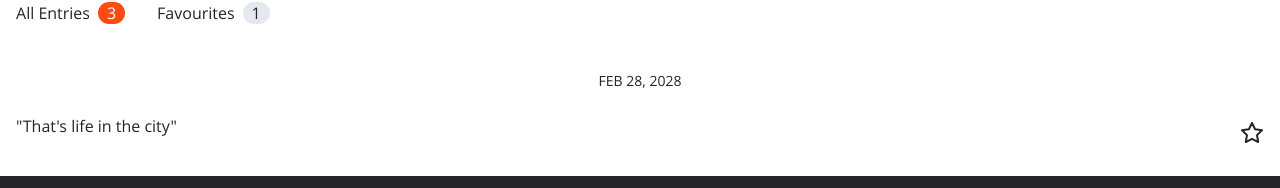
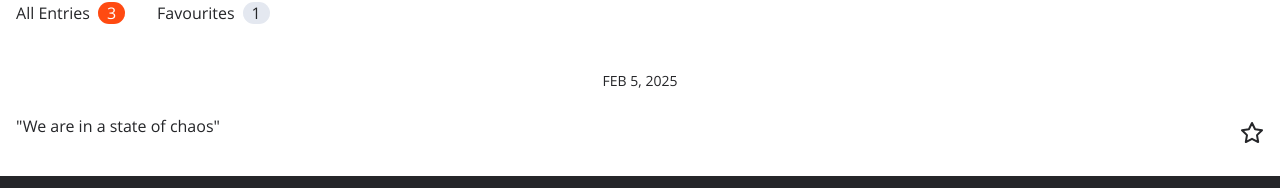
Before and after one commit to marvinRoellecke/journal-app, a React (Create React App) app: page / in a window 1280 px wide. Shown: the part 574-762 px from the top of the page. Built offline with nearby package versions, Linux system fonts and the light colour scheme.

Commit message:
Feature/entries (#2)
* card now rendered with array

* hide last divider via conditional rendering instead of css last-of-child

```diff
--- a/src/components/Card/Card.js
+++ b/src/components/Card/Card.js
@@ -3,7 +3,7 @@
 import { ReactComponent as Star } from "./star.svg";
 import { useState } from "react";
 
-export default function Card() {
+export default function Card({ date, motto, notes }) {
   const [isFavourite, setIsFavourite] = useState(false);
 
   function handleClick() {
@@ -12,18 +12,14 @@
 
   return (
     <section className="Card__section">
-      <span className="Card__date">FEB 28, 2028</span>
+      <span className="Card__date">{date}</span>
       <div className="Card__title">
-        <h2>"That's life in the city"</h2>
+        <h2>"{motto}"</h2>
         <button onClick={handleClick} className="button__favourite">
           {isFavourite ? <StarFilled /> : <Star />}
         </button>
       </div>
-      <article className="Card__article">
-        Si sine causa? quae fuerit causa, mox videro; interea hoc tenebo, si
-        mihi.<br></br>Et quidem se repellere, idque instituit docere sic omne
-        animal, simul atque.
-      </article>
+      <article className="Card__article">{notes}</article>
     </section>
   );
 }
--- a/src/components/Entries/Entries.js
+++ b/src/components/Entries/Entries.js
@@ -1,17 +1,53 @@
 import "./Entries.css";
 import Card from "../Card/Card";
 import StatusBar from "../StatusBar/StatusBar";
+import { Fragment } from "react";
+
+const entries = [
+  {
+    id: 1000,
+    date: "Feb 5, 2025",
+    motto: "We are in a state of chaos",
+    notes:
+      "Today I learned about React State. It was fun! I can't wait to learn more.",
+  },
+  {
+    id: 999,
+    date: "Feb 4, 2025",
+    motto: "Props, Props, Props",
+    notes:
+      "Today I learned about React Props. Mad props to everyone who understands this!",
+  },
+  {
+    id: 998,
+    date: "Feb 3, 2025",
+    motto: "How to nest components online fast",
+    notes:
+      "Today I learned about React Components and how to nest them like a pro. Application design is so much fun!",
+  },
+  {
+    id: 997,
+    date: "Feb 2, 2025",
+    motto: "I'm a React Developer",
+    notes: "My React-ion when I learned about React: 😍",
+  },
+];
 
 export default function Entries() {
   return (
     <section>
       <StatusBar />
       <div className="Entries__container">
-        <Card />
-        <div className="Entries__divider"></div>
-        <Card />
-        <div className="Entries__divider"></div>
-        <Card />
+        {entries.map((entry, index) => (
+          <Fragment key={entry.id}>
+            <Card date={entry.date} motto={entry.motto} notes={entry.notes} />
+            {index === entries.length - 1 ? (
+              ""
+            ) : (
+              <div className="Entries__divider"></div>
+            )}
+          </Fragment>
+        ))}
       </div>
     </section>
   );
```
